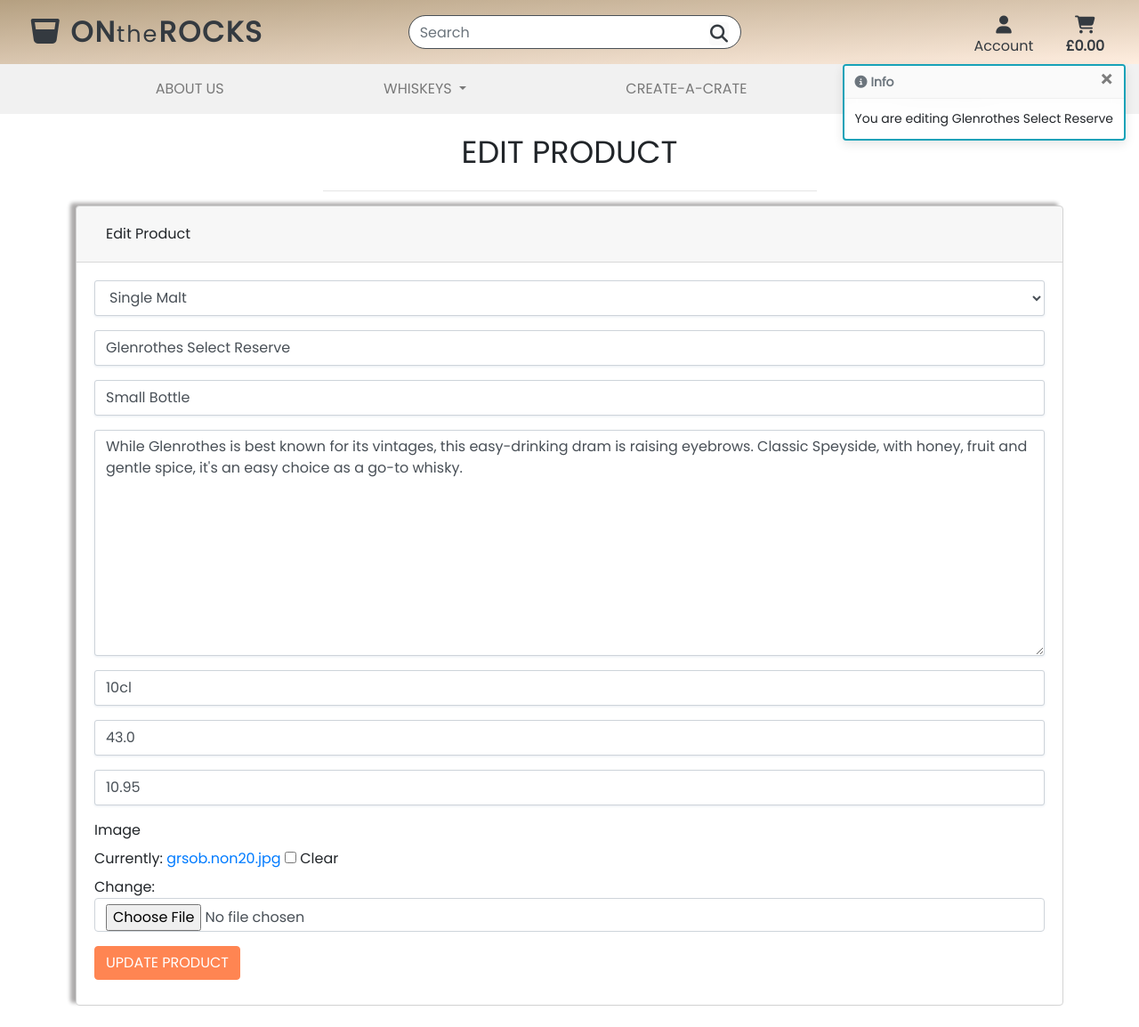
After one commit to Matte-gtr/on_the_rocks, a Django app: page /products/edit_product/1 in a window 1280 px wide. The commit adds this page. Shown: the whole page at 89% size. Run offline with Django 3.2, Linux system fonts and the light colour scheme; the visitor is signed in with stand-in values (Sample User, id 1); data comes from the database, SQL or seed files in the repository; some libraries are stand-ins or nearby versions.

Commit message:
add edit and delete views for products with links on product display pages incl delete modal

```diff
--- /dev/null
+++ b/products/templates/products/edit_product.html
@@ -0,0 +1,44 @@
+{% extends 'base.html' %}
+{% load static %}
+
+{% block extra_title %}
+    Edit Product
+{% endblock %}
+{% block page_header %}
+    <div class="container page-header">
+        <div class="row">
+            <div class="col">
+                {{ page_header }}
+                <hr class="grey w-50">
+            </div>
+        </div>
+    </div>
+{% endblock %}
+{% block content %}
+    <div class="container">
+        <div class="row">
+            <div class="col mb-4">
+                <div id="accordion">
+                    <div class="card mx-0">
+                        <div class="card-header">
+                            <h5 class="mb-0">
+                                <button class="btn btn-link plain-anchor" data-toggle="collapse" data-target="#collapseReview" aria-expanded="true" aria-controls="collapseReview">
+                                    Edit Product
+                                </button>
+                            </h5>
+                        </div>
+                        <div id="collapseReview" class="collapse show" aria-labelledby="reviewManagement" data-parent="#accordion">
+                            <div class="card-body">
+                                <form action="{% url 'edit_product' product.id %}" method="POST" enctype="multipart/form-data">
+                                    {% csrf_token %}
+                                    {{ form|crispy }}
+                                    <button type="submit" class="btn btn-orange text-uppercase mr-2 mb-2" id="submit-button">Update Product</button>
+                                </form>
+                            </div>
+                        </div>
+                    </div>
+                </div>
+            </div>
+        </div>
+    </div>
+{% endblock %}
--- a/products/urls.py
+++ b/products/urls.py
@@ -5,4 +5,8 @@ urlpatterns = [
     path('', views.products, name='products'),
     path('<int:product_id>/', views.product_display, name='product_display'),
     path('add_product/', views.add_product, name='add_product'),
+    path('edit_product/<int:product_id>', views.edit_product,
+         name='edit_product'),
+    path('delete_product/<int:product_id>', views.delete_product,
+         name='delete_product'),
 ]
--- a/products/views.py
+++ b/products/views.py
@@ -94,11 +94,62 @@ def product_display(request, product_id):
 def add_product(request):
     """ a view to add a product to the site """
     if request.method == "POST":
-        form = ProductForm(request.POST, request.FILES)
-        if form.is_valid:
-            form.save()
-            messages.success(request, 'Product added successfully')
+        if request.user.is_staff:
+            form = ProductForm(request.POST, request.FILES)
+            if form.is_valid():
+                product = form.save()
+                messages.success(request, 'Product added successfully')
+                return redirect(reverse('product_display', args=[product.id]))
+            else:
+                messages.error(request, "Add product failed, please check \
+                    the details in the form and re-submit")
         else:
-            messages.error(request, "Add product failed")
+            messages.error(request, 'You do not have the required permissions \
+            for this action')
+            return redirect(reverse('products'))
 
     return redirect(reverse('site_management'))
+
+
+@login_required
+def edit_product(request, product_id):
+    """ a view to delete a product """
+    if request.user.is_staff:
+        product = get_object_or_404(Product, pk=product_id)
+        if request.method == "POST":
+            form = ProductForm(request.POST, request.FILES, instance=product)
+            if form.is_valid():
+                form.save()
+                messages.success(request, f'{product.name} updated successfully')
+                return redirect(reverse('product_display', args=[product.id]))
+            else:
+                messages.error(request, 'Update product failed, please check \
+                    the details in the form and re-submit')
+        else:
+            form = ProductForm(instance=product)
+            messages.info(request, f'You are editing {product.name}')
+    else:
+        messages.error(request, 'You do not have the required permissions \
+            for this action')
+        return redirect(reverse('products'))
+    template = 'products/edit_product.html'
+    context = {
+        'page_header': 'Edit Product',
+        'product': product,
+        'form': form,
+    }
+    return render(request, template, context)
+
+
+@login_required
+def delete_product(request, product_id):
+    """ a view to delete a a product """
+    product = get_object_or_404(Product, pk=product_id)
+    if request.user.is_superuser:
+        product.delete()
+        messages.success(request, f'{product.name} has been successfully \
+            deleted')
+    else:
+        messages.error(request, 'You do not have the required permissions \
+            for this action')
+    return redirect(reverse('products'))
```
Also changed, not shown: products/templates/products/product_display.html (+34 -1 lines).
